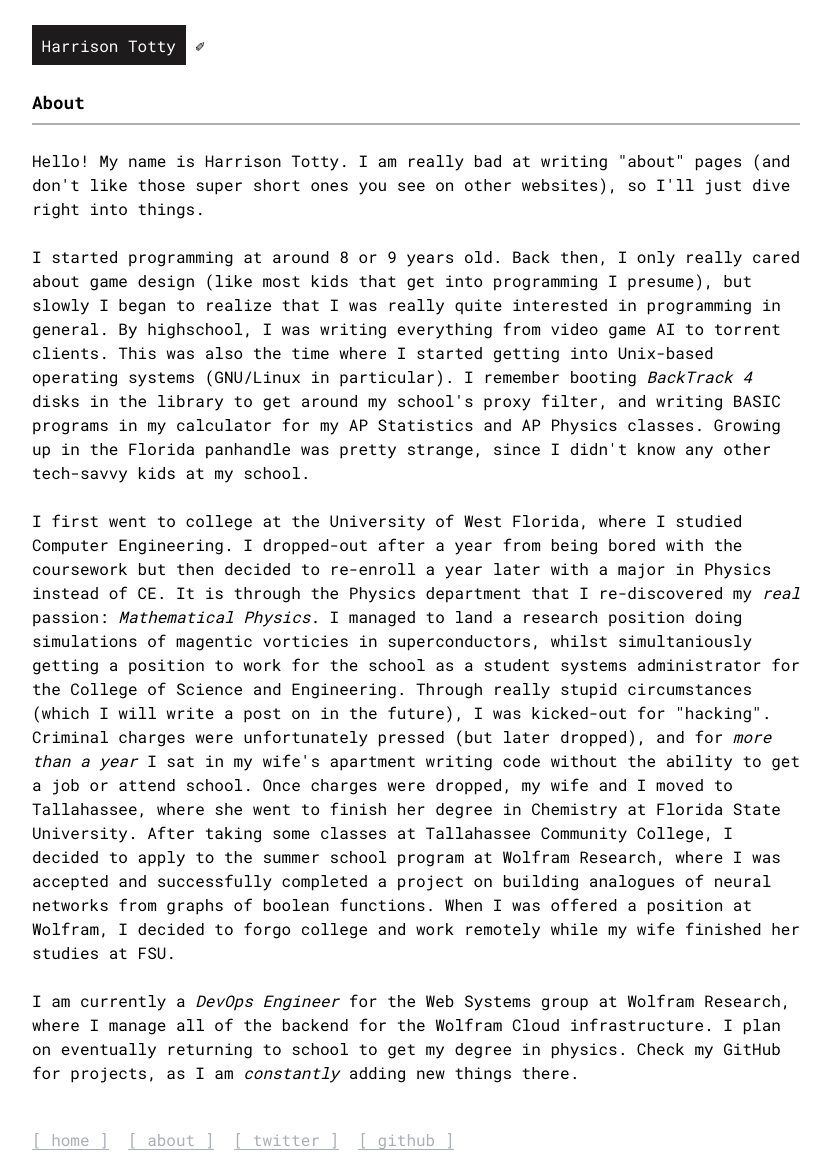
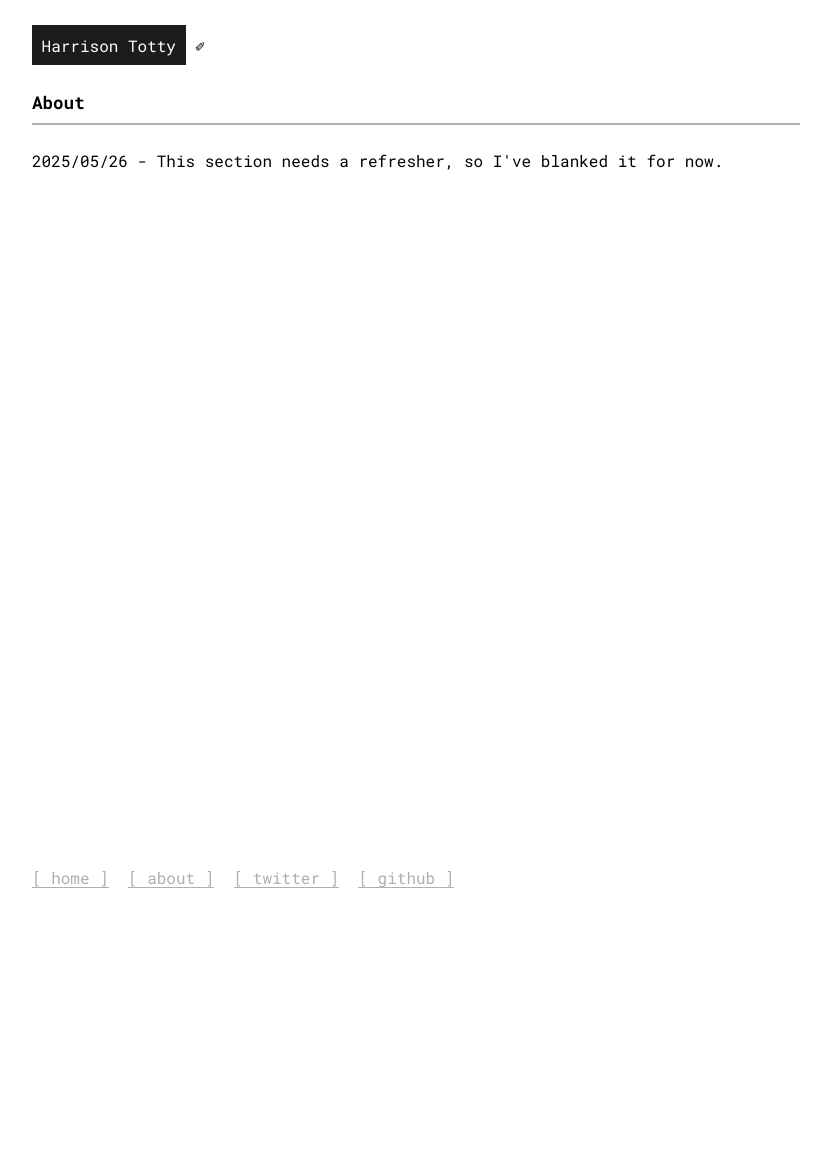
Before and after one commit to HarrisonTotty/harrisontotty.github.io, a Jekyll site: the page built from about/index.html, in a window 1280 px wide. Shown: the whole page, without its empty margins (224-1055 px from the left). Built offline with Jekyll 4.4.1, drawn with Linux system fonts in a browser that asks for light colours; after the commit the page ends 900 px from its top, so only the background shows below that.

Commit message:
Refresh Website

```diff
--- a/about/index.html
+++ b/about/index.html
@@ -4,17 +4,5 @@ title: About
 ---
 
 <p>
-  Hello! My name is Harrison Totty. I am really bad at writing "about" pages (and don't like those super short ones you see on other websites), so I'll just dive right into things.
+  2025/05/26 - This section needs a refresher, so I've blanked it for now.
 </p>
-
-<p>
-  I started programming at around 8 or 9 years old. Back then, I only really cared about game design (like most kids that get into programming I presume), but slowly I began to realize that I was really quite interested in programming in general. By highschool, I was writing everything from video game AI to torrent clients. This was also the time where I started getting into Unix-based operating systems (GNU/Linux in particular). I remember booting <i>BackTrack 4</i> disks in the library to get around my school's proxy filter, and writing BASIC programs in my calculator for my AP Statistics and AP Physics classes. Growing up in the Florida panhandle was pretty strange, since I didn't know any other tech-savvy kids at my school.
-</p>
-
-<p>
-  I first went to college at the University of West Florida, where I studied Computer Engineering. I dropped-out after a year from being bored with the coursework but then decided to re-enroll a year later with a major in Physics instead of CE. It is through the Physics department that I re-discovered my <i>real</i> passion: <i>Mathematical Physics</i>. I managed to land a research position doing simulations of magentic vorticies in superconductors, whilst simultaniously getting a position to work for the school as a student systems administrator for the College of Science and Engineering. Through really stupid circumstances (which I will write a post on in the future), I was kicked-out for "hacking". Criminal charges were unfortunately pressed (but later dropped), and for <i>more than a year</i> I sat in my wife's apartment writing code without the ability to get a job or attend school. Once charges were dropped, my wife and I moved to Tallahassee, where she went to finish her degree in Chemistry at Florida State University. After taking some classes at Tallahassee Community College, I decided to apply to the summer school program at Wolfram Research, where I was accepted and successfully completed a project on building analogues of neural networks from graphs of boolean functions. When I was offered a position at Wolfram, I decided to forgo college and work remotely while my wife finished her studies at FSU.
-</p>
-
-<p>
-  I am currently a <i>DevOps Engineer</i> for the Web Systems group at Wolfram Research, where I manage all of the backend for the Wolfram Cloud infrastructure. I plan on eventually returning to school to get my degree in physics. Check my GitHub for projects, as I am <i>constantly</i> adding new things there.
-</p>
--- a/index.html
+++ b/index.html
@@ -16,4 +16,4 @@ title: Harrison Totty
     </article>
   {% endfor %}
 </main>
-<footer><a href="/" style="border:0">[ home ]</a> &nbsp;<a href="/about">[ about ]</a> &nbsp;<a href="https://twitter.com/HarrisonTotty">[ twitter ]</a> &nbsp;<a href="https://github.com/HarrisonTotty">[ github ]</a></footer>
+<footer><a href="/" style="border:0">[ home ]</a> &nbsp;<a href="/about">[ about ]</a> &nbsp;<a href="https://mastodon.social/@HarrisonTotty">[ mastodon ]</a> &nbsp;<a href="https://github.com/HarrisonTotty">[ github ]</a></footer>
```
